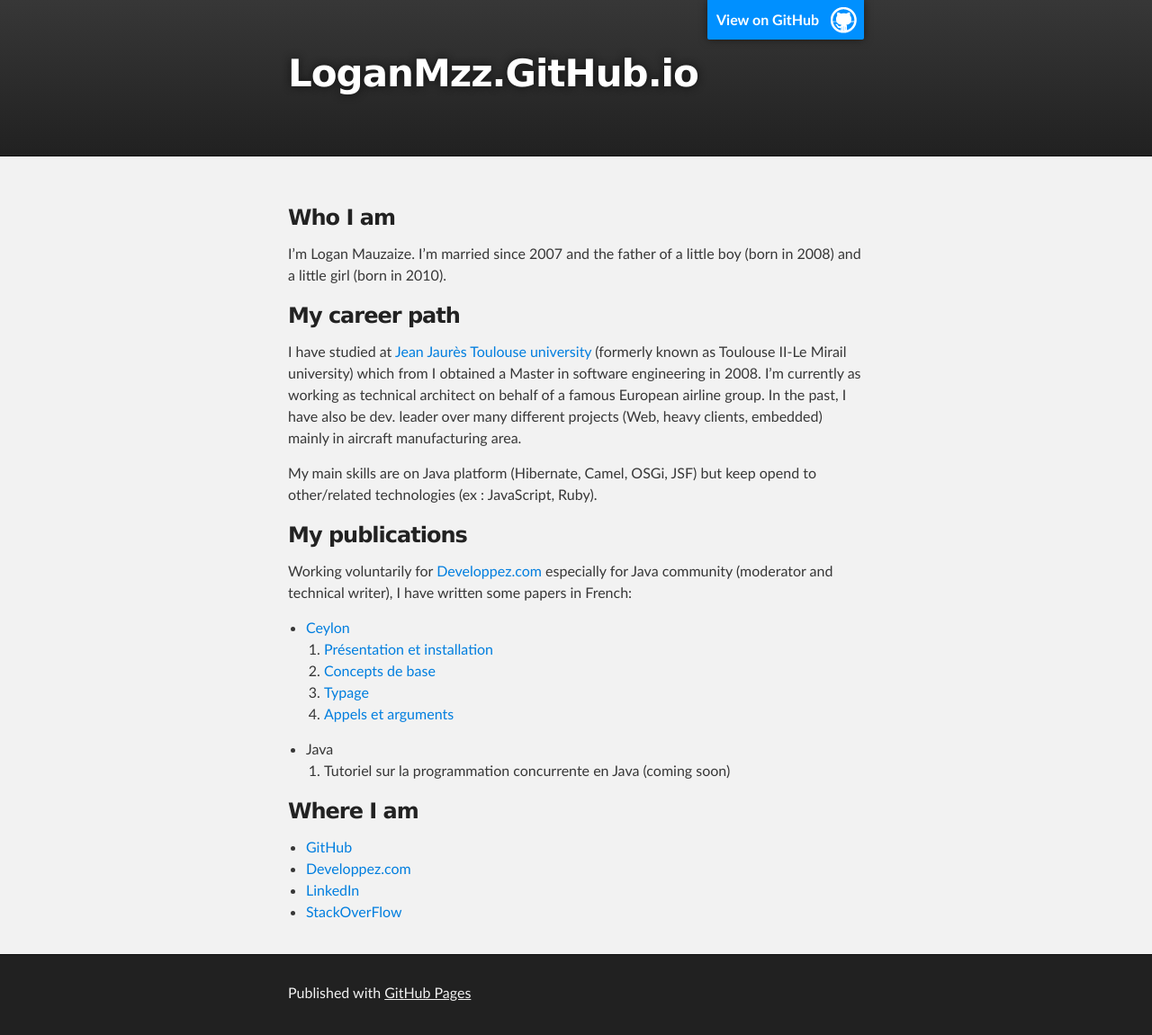
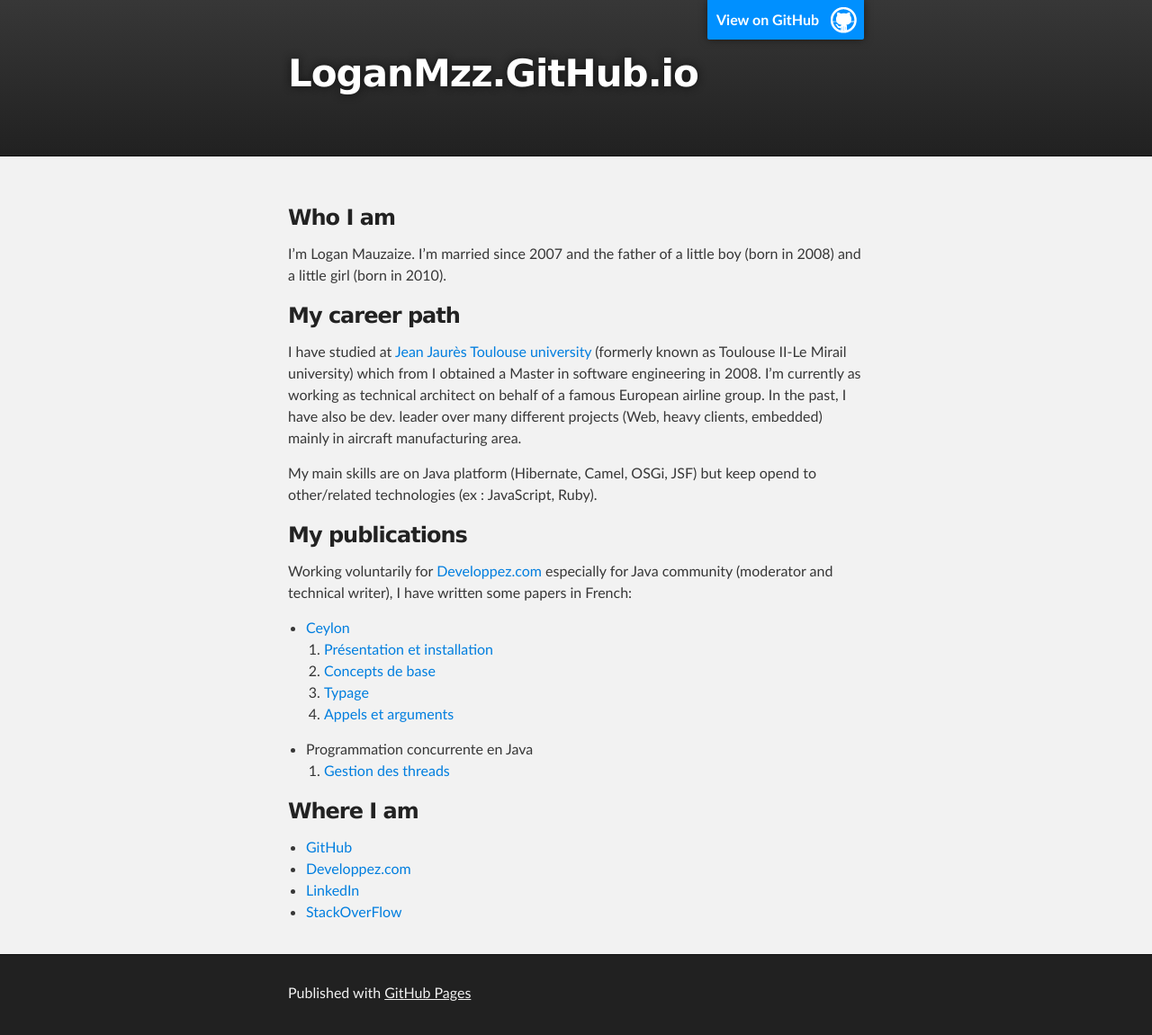
Before and after one commit to loganmzz/loganmzz.github.io, a Jekyll site: the page built from index.md, in a window 1280 px wide. Shown: the whole page at 90% size. Built offline with Jekyll 4.4.1, drawn with Linux system fonts in a browser that asks for light colours.

Commit message:
Adds publication of 1st chapter about  Java concurrency

```diff
--- a/index.md
+++ b/index.md
@@ -19,8 +19,8 @@
     1. [Concepts de base](http://lmauzaize.developpez.com/tutoriels/ceylon/bases/)
     1. [Typage](http://lmauzaize.developpez.com/tutoriels/ceylon/typage/)
     1. [Appels et arguments](http://lmauzaize.developpez.com/tutoriels/ceylon/appels-arguments/)
-* Java
-    1. Tutoriel sur la programmation concurrente en Java (coming soon)
+* Programmation concurrente en Java
+	1. [Gestion des threads](http://lmauzaize.developpez.com/tutoriels/java/concurrence/gestion-threads/)
 
 ### Where I am
 * [GitHub](https://github.com/loganmzz/)
```
